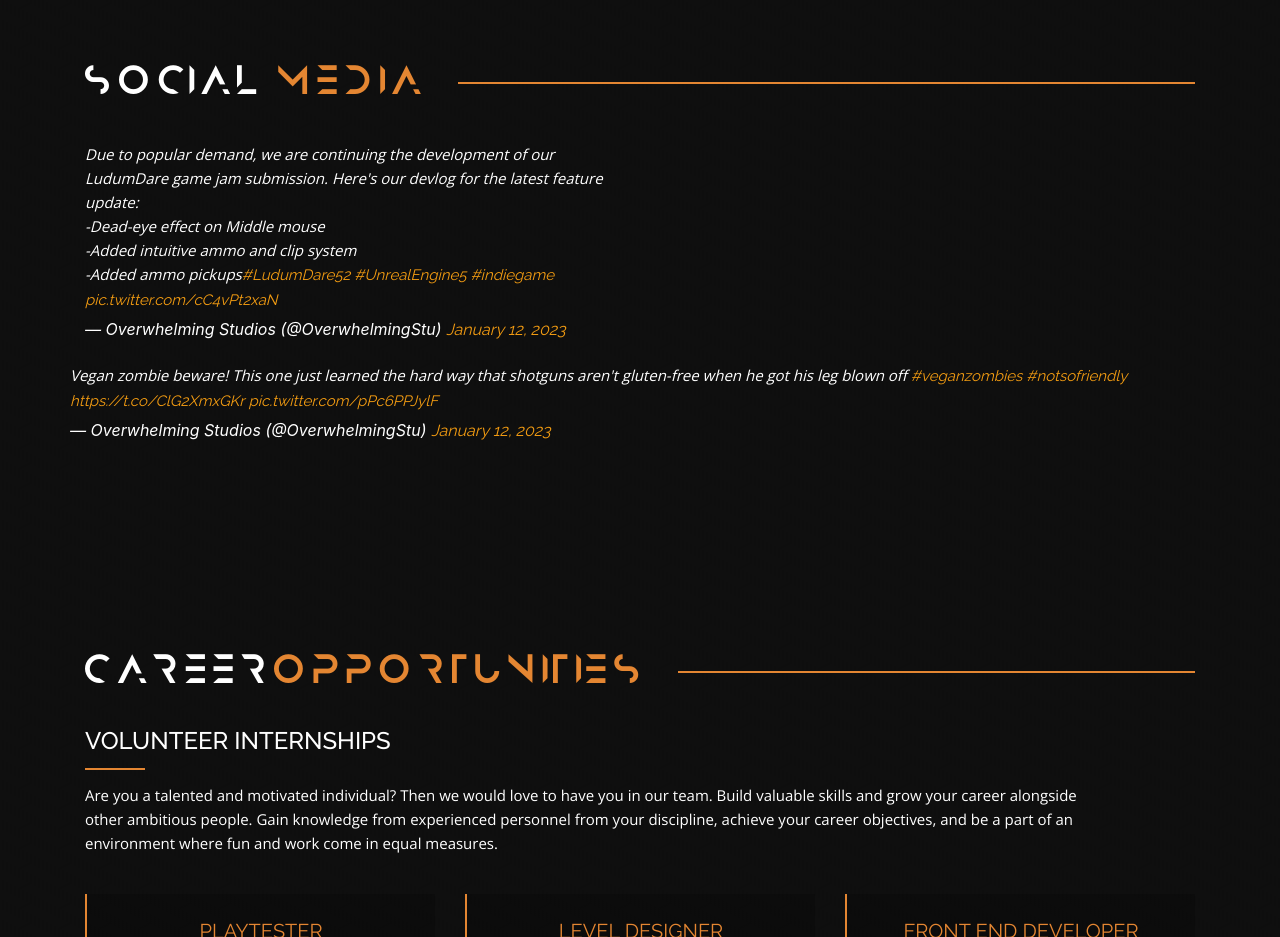
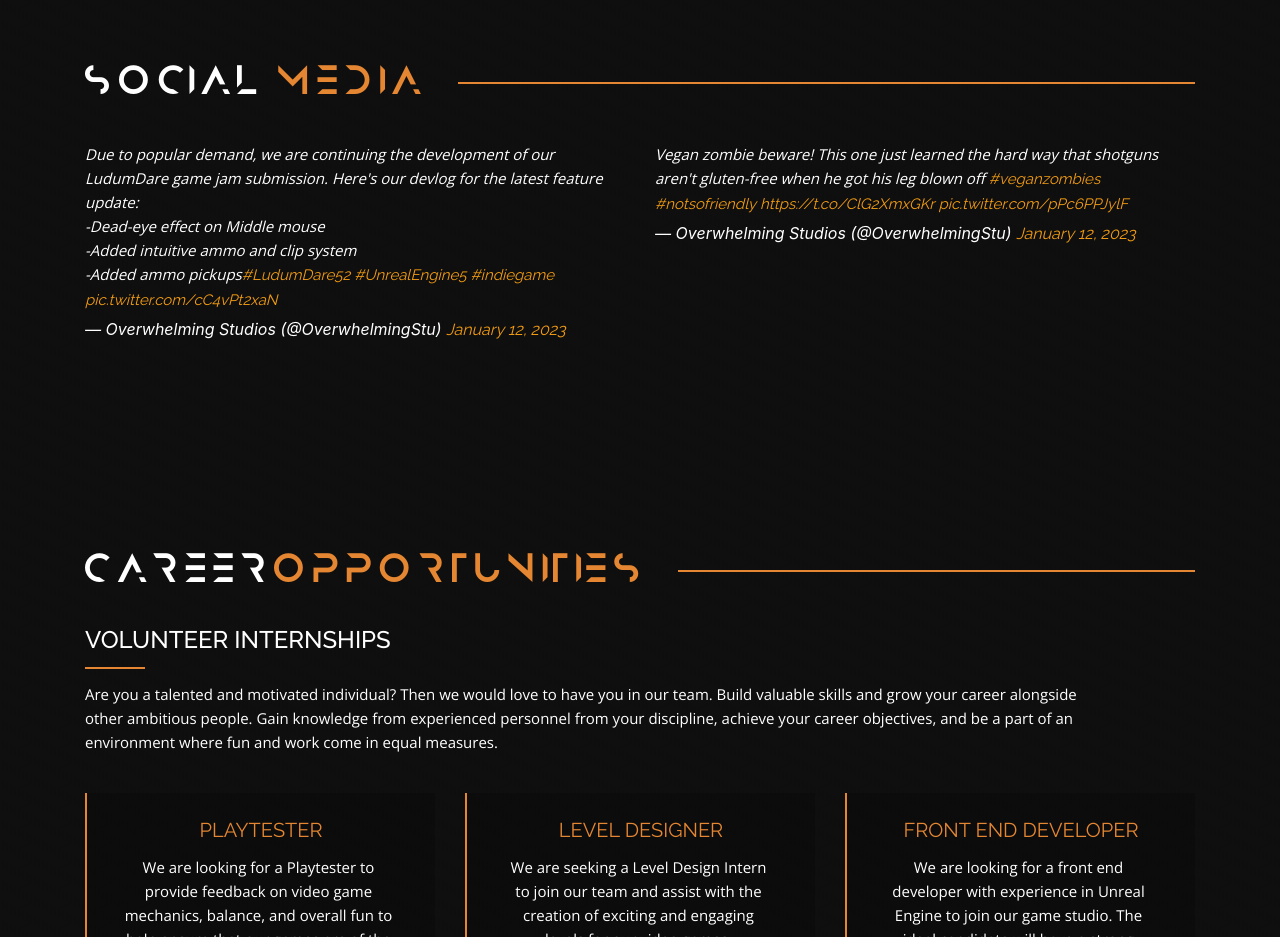
Before and after one commit to T-98/OverwhelmingStudios, a plain HTML site: page index.html in a window 1280 px wide. Shown: the part 3640-4577 px from the top of the page. Drawn offline with nearby package versions, Linux system fonts and the light colour scheme; some packages are replaced by stand-ins of ours; animation ran at ten frames a second.

Commit message:
Fixed tweet bug

```diff
--- a/index.html
+++ b/index.html
@@ -599,7 +599,7 @@
                 <cite class="col-md-6">
                     <blockquote class="twitter-tweet"><p lang="en" dir="ltr">Due to popular demand, we are continuing the development of our LudumDare game jam submission. Here&#39;s our devlog for the latest feature update:<br>-Dead-eye effect on Middle mouse<br>-Added intuitive ammo and clip system<br>-Added ammo pickups<a href="https://twitter.com/hashtag/LudumDare52?src=hash&amp;ref_src=twsrc%5Etfw">#LudumDare52</a> <a href="https://twitter.com/hashtag/UnrealEngine5?src=hash&amp;ref_src=twsrc%5Etfw">#UnrealEngine5</a> <a href="https://twitter.com/hashtag/indiegame?src=hash&amp;ref_src=twsrc%5Etfw">#indiegame</a> <a href="https://t.co/cC4vPt2xaN">pic.twitter.com/cC4vPt2xaN</a></p>&mdash; Overwhelming Studios (@OverwhelmingStu) <a href="https://twitter.com/OverwhelmingStu/status/1613464986252345344?ref_src=twsrc%5Etfw">January 12, 2023</a></blockquote> <script async src="https://platform.twitter.com/widgets.js" charset="utf-8"></script>
                 </cite>
-                <cite class=""col-md-6>
+                <cite class="col-md-6">
                     <blockquote class="twitter-tweet"><p lang="en" dir="ltr">Vegan zombie beware! This one just learned the hard way that shotguns aren&#39;t gluten-free when he got his leg blown off <a href="https://twitter.com/hashtag/veganzombies?src=hash&amp;ref_src=twsrc%5Etfw">#veganzombies</a> <a href="https://twitter.com/hashtag/notsofriendly?src=hash&amp;ref_src=twsrc%5Etfw">#notsofriendly</a> <a href="https://t.co/ClG2XmxGKr">https://t.co/ClG2XmxGKr</a> <a href="https://t.co/pPc6PPJylF">pic.twitter.com/pPc6PPJylF</a></p>&mdash; Overwhelming Studios (@OverwhelmingStu) <a href="https://twitter.com/OverwhelmingStu/status/1613474755591430144?ref_src=twsrc%5Etfw">January 12, 2023</a></blockquote> <script async src="https://platform.twitter.com/widgets.js" charset="utf-8"></script>
                 </cite>
             </div>
```
